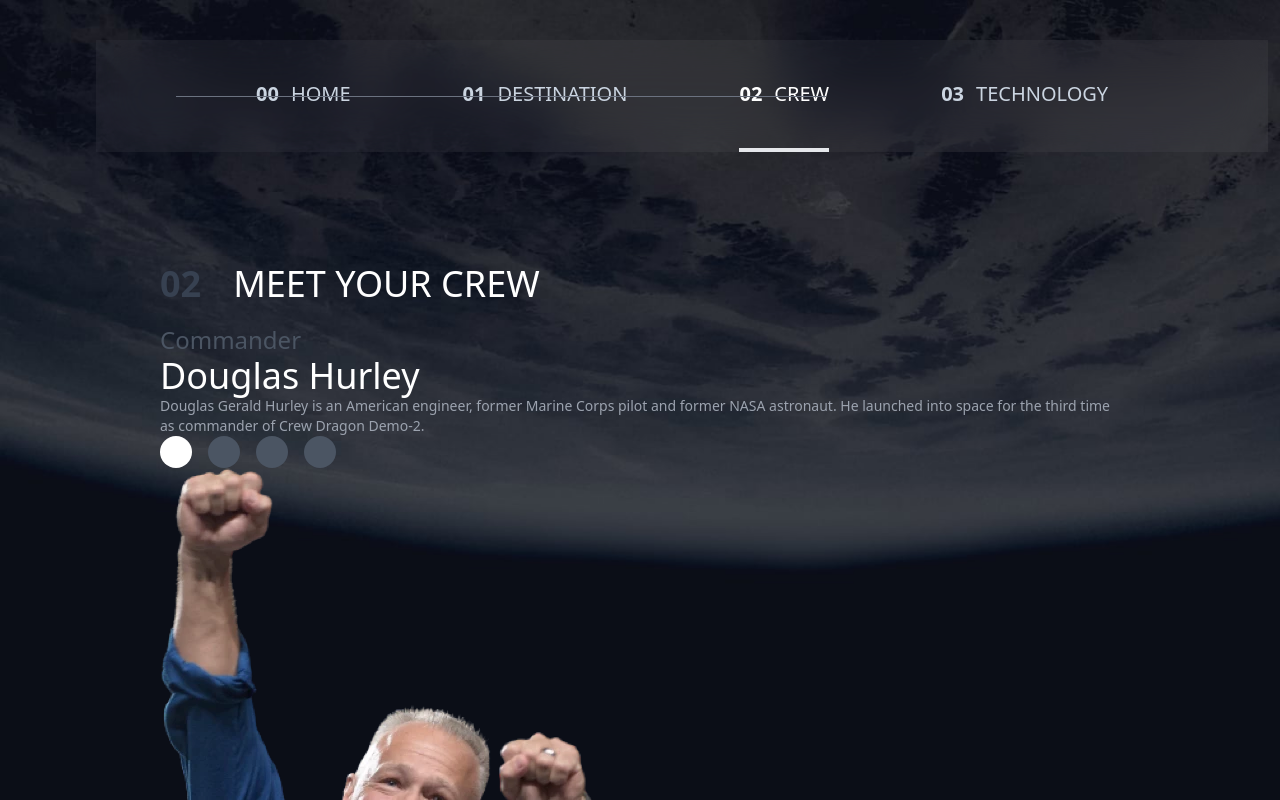
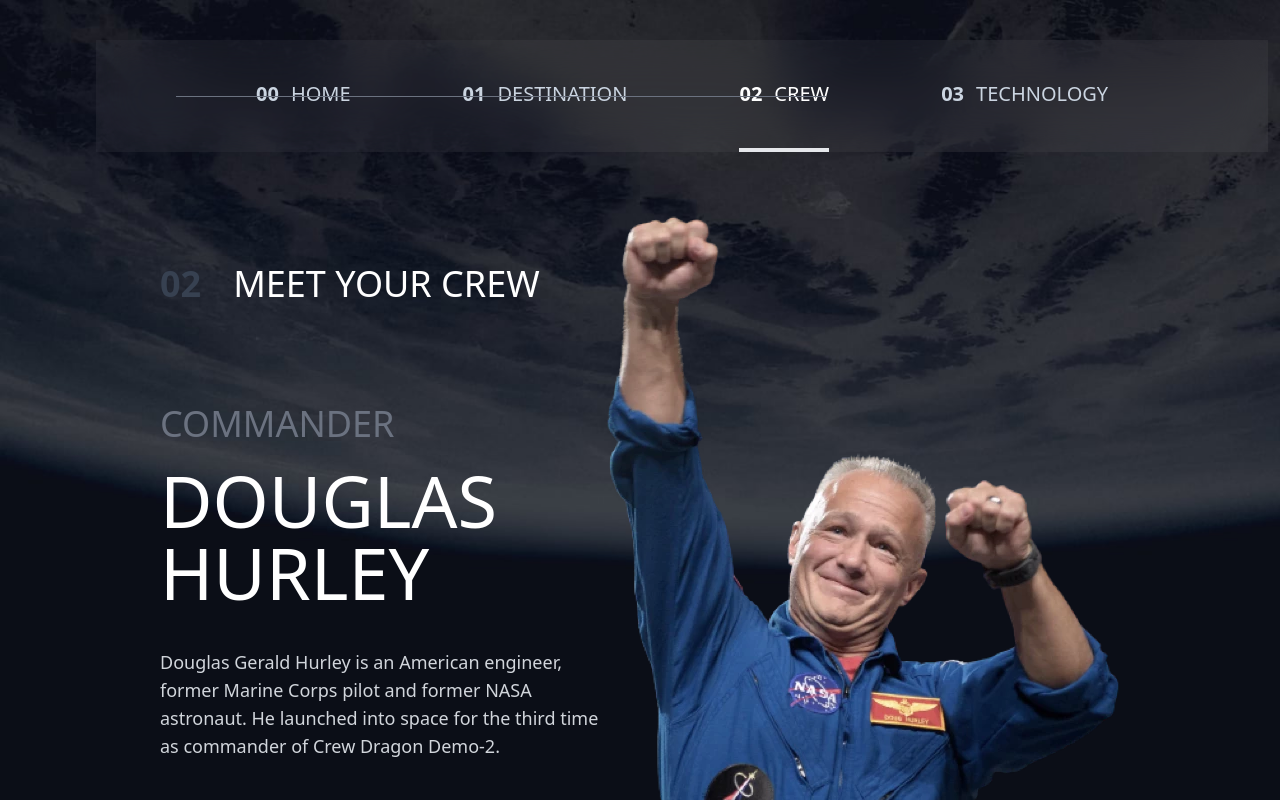
Before and after one commit to RonaldMamani/Space_Tourism, a React (Vite) app: page /crew in a window 1280 px wide. Shown: the top 800 px of the page. Built offline with nearby package versions, Linux system fonts and the light colour scheme.

Commit message:
Adicionando a seção Crew pronta em telas de Desktop

```diff
--- a/src/components/ButtonCircle/index.tsx
+++ b/src/components/ButtonCircle/index.tsx
@@ -6,7 +6,7 @@
 export default function ButtonCircle( { className, onClick } : Props) {
     return (
         <button
-            className={`${className} rounded-full p-4 hover:bg-gray-400 transition-colors`}
+            className={`${className} rounded-full p-2 hover:bg-gray-400 transition-colors`}
             onClick={onClick}
             ></button>
     )
--- a/src/components/PersonDescrition/index.tsx
+++ b/src/components/PersonDescrition/index.tsx
@@ -6,10 +6,10 @@
 
 export default function PersonDescrition({ carrer, name, descrition } : Props) {
     return (
-        <div className="">
-            <h5 className="text-2xl text-gray-600">{carrer}</h5>
-            <h6 className="text-4xl text-white">{name}</h6>
-            <p className="text-sm text-gray-400">{descrition}</p>
+        <div className="flex flex-col gap-5">
+            <h5 className="text-4xl uppercase text-gray-500">{carrer}</h5>
+            <h6 className="text-7xl uppercase font-extralight text-white">{name}</h6>
+            <p className="text-lg text-gray-300 py-5 w-[444px]">{descrition}</p>
         </div>
     )
 }
--- a/src/pages/Crew.tsx
+++ b/src/pages/Crew.tsx
@@ -40,8 +40,8 @@
     const handlerSectionEngineer = () => {
         setCommander(false)
         setSpecialist(false)
-        setPilot(true)
-        setEngineer(false)
+        setPilot(false)
+        setEngineer(true)
     }
 
     return (
@@ -49,11 +49,13 @@
             <Header />
             <div className="
                 text-white
-                lg:px-40 lg:pt-24
+                lg:px-40 lg:pt-24 lg:items-center lg:relative
                 ">
                 <TitlePage number={2} title="Meet Your Crew" />
-                <div className="">
-                    <div className="">
+                <div className="
+                    lg:grid lg:grid-cols-2 lg:items-center lg:pt-20
+                    ">
+                    <div className="flex flex-col gap-12">
                         {commander &&
                             <PersonDescrition
                                 carrer="Commander "
@@ -89,39 +91,45 @@
                                 Iranian in space. "
                             />
                         }
-                        <div className="flex gap-4 items-center">
+                        <div className="flex gap-5 items-center">
                             <ButtonCircle
-                                className={`${commander ? 'bg-white' : 'bg-gray-600'}`}
+                                className={`${commander ? 'bg-white' : 'bg-gray-700'}`}
                                 onClick={handlerSectionCommander}
                             />
                             <ButtonCircle
-                                className={`${specialist ? 'bg-white' : 'bg-gray-600'}`}
+                                className={`${specialist ? 'bg-white' : 'bg-gray-700'}`}
                                 onClick={handlerSectionSpecialist}
                             />
                             <ButtonCircle
-                                className={`${pilot ? 'bg-white' : 'bg-gray-600'}`}
+                                className={`${pilot ? 'bg-white' : 'bg-gray-700'}`}
                                 onClick={handlerSectionPilot}
                             />
                             <ButtonCircle
-                                className={`${engineer ? 'bg-white' : 'bg-gray-600'}`}
+                                className={`${engineer ? 'bg-white' : 'bg-gray-700'}`}
                                 onClick={handlerSectionEngineer}
                             />
                         </div>
                     </div>
-                    <div className="">
                     {commander &&
-                            <img src={Commander} alt="" />
+                        <img
+                            className="flex justify-end absolute right-40 top-12"
+                            src={Commander} alt="" />
                     }
                     {specialist &&
-                            <img src={Specialist} alt="" />
+                        <img
+                            className="flex justify-end absolute right-40 top-28"
+                            src={Specialist} alt="" />
                     }
                     {pilot &&
-                            <img src={Pilot} alt="" />
+                        <img
+                            className="flex justify-end absolute right-40 top-24"
+                            src={Pilot} alt="" />
                     }
                     {engineer &&
-                            <img src={Engineer} alt="" />
+                        <img
+                            className="flex justify-end absolute right-40 top-38"
+                            src={Engineer} alt="" />
                     }
-                    </div>
                     </div>
                 </div>
         </section>
```
Lines whose indentation alone changed are shown as unchanged.
